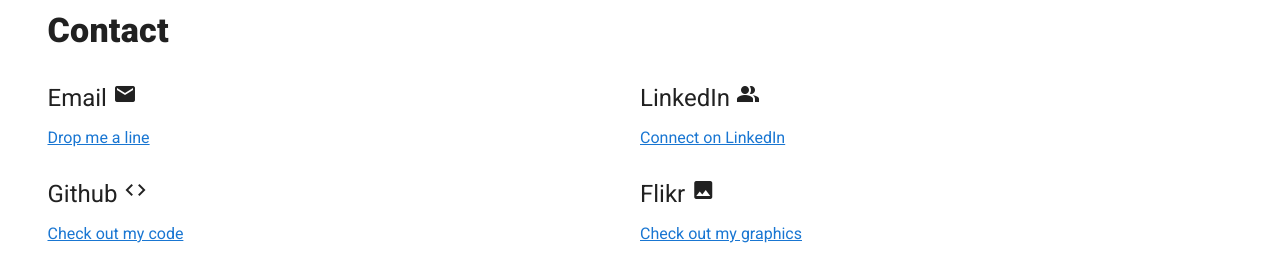
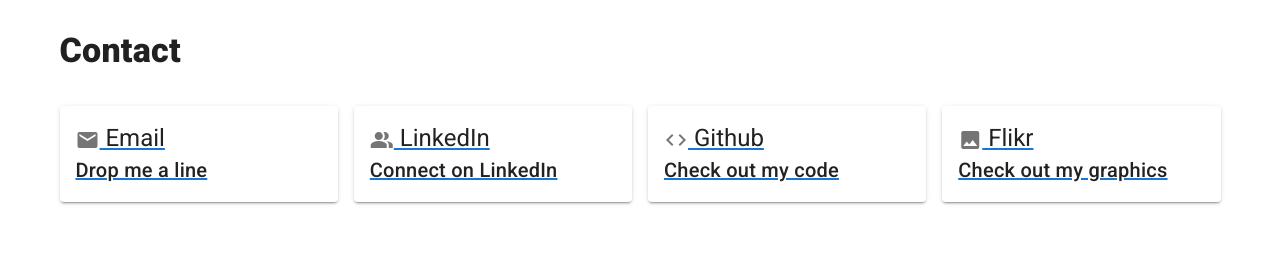
Before and after one commit to michaelgannon13/vue-cv, a Vue app: page / in a window 1280 px wide. Shown: the part 4794-5053 px from the top of the page. After the commit the page ends 5016 px from the top, so only its background shows below. Built offline with nearby package versions, Linux system fonts and the light colour scheme.

Commit message:
updated contact section

```diff
--- a/src/components/HomeContact.vue
+++ b/src/components/HomeContact.vue
@@ -1,30 +1,33 @@
 <template>
-  <v-container>
+  <v-container grid-list-lg>
     <v-layout row>
       <v-flex xs12 class="text-xs-center display-1 font-weight-black my-5">Contact</v-flex>
     </v-layout>
-    <v-layout row>
-      <v-flex
-        xs12 sm12 md6
-        v-for="contact in contacts"
-        v-bind:key="contact"
-      >
-        <div class="headline mt-3">
-          {{contact.name}}
-          <i class="material-icons">
-            {{contact.icon}}
-          </i>
-        </div>
-        <p class="subheading mt-3">
+    <v-layout row wrap>
+      <v-flex xs12 sm12 md3 v-for="contact in contacts" v-bind:key="contact">
         <a
           target="_blank"
           v-bind:href="contact.link"
           v-bind:key="contact"
         >
-            {{contact.text}}
+          <v-card>
+            <v-card-title primary-title>
+              <div>
+                  <h3 class="headline mb-0">
+                    <v-icon>
+                      {{ contact.icon }}
+                    </v-icon>
+                    {{ contact.name }}
+                  </h3>
+                  <div>
+                    {{ contact.text }}
+                  </div>
+              </div>
+            </v-card-title>
+          </v-card>
         </a>
-        </p>
       </v-flex>
+
     </v-layout>
   </v-container>
 </template>
```
Lines whose indentation alone changed are shown as unchanged.
